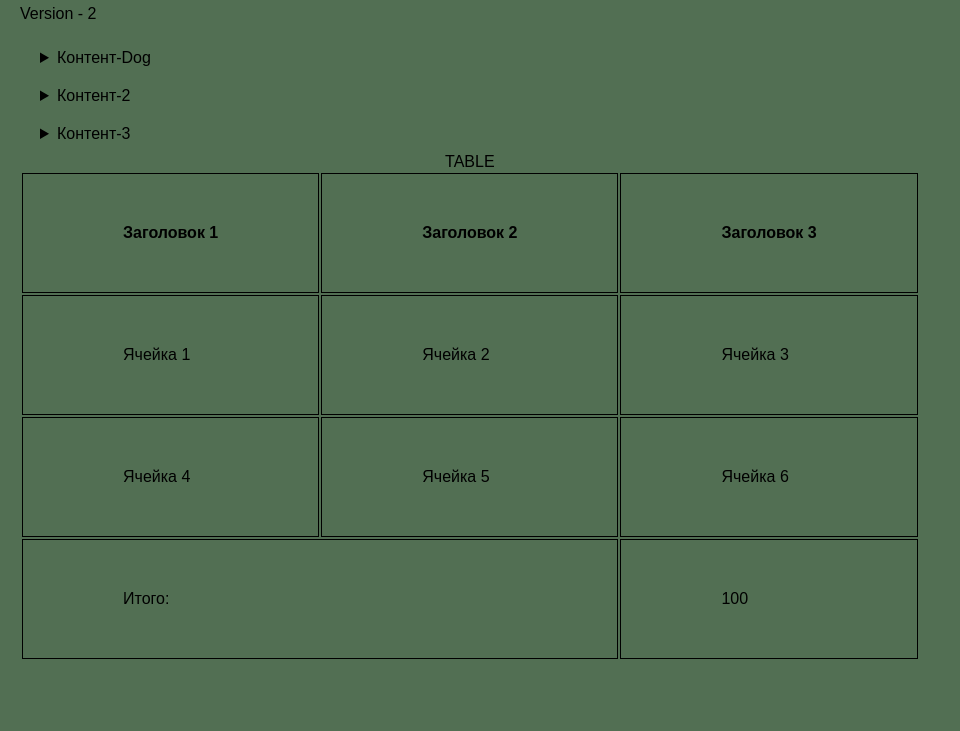
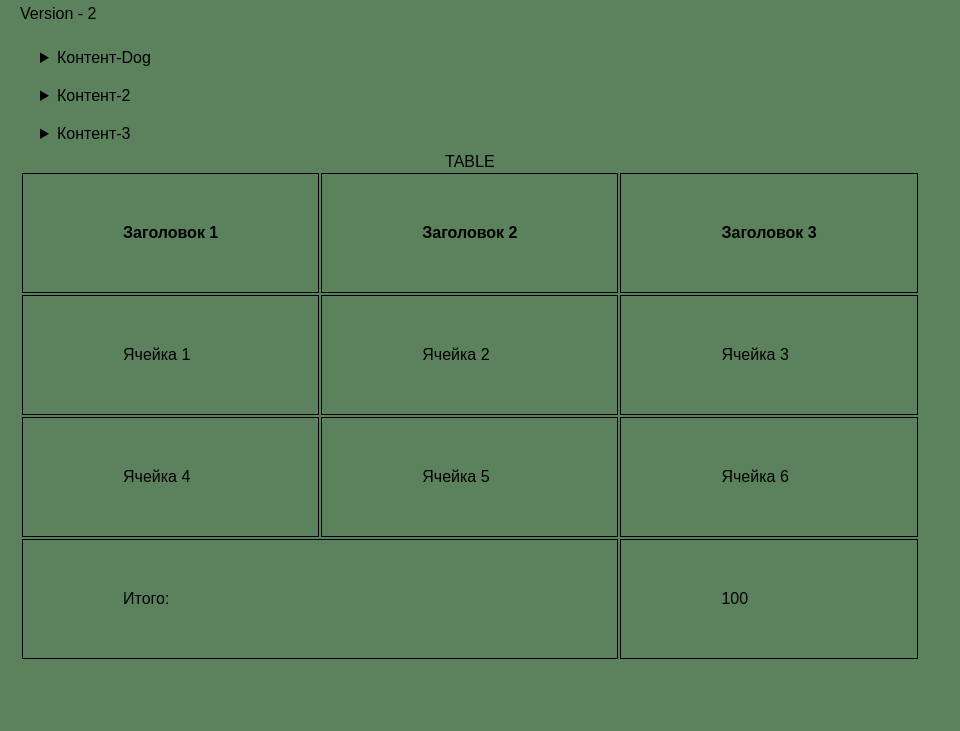
Before and after one commit to Jafrix/new-iframe, a plain HTML site: page main.html in a window 1280 px wide. Shown: the part 69-800 px from the top of the page, without its empty margins (0-960 px from the left). Drawn offline with Linux system fonts and the light colour scheme.

Commit message:
v1.1 with img2

```diff
--- a/styles/main.css
+++ b/styles/main.css
@@ -1,7 +1,7 @@
 body {
   font-family: Arial, sans-serif;
   margin: 20px;
-  background-color: rgb(82, 111, 83);
+  background-color: rgb(92, 130, 93);
 }
 
 .btn {
```
